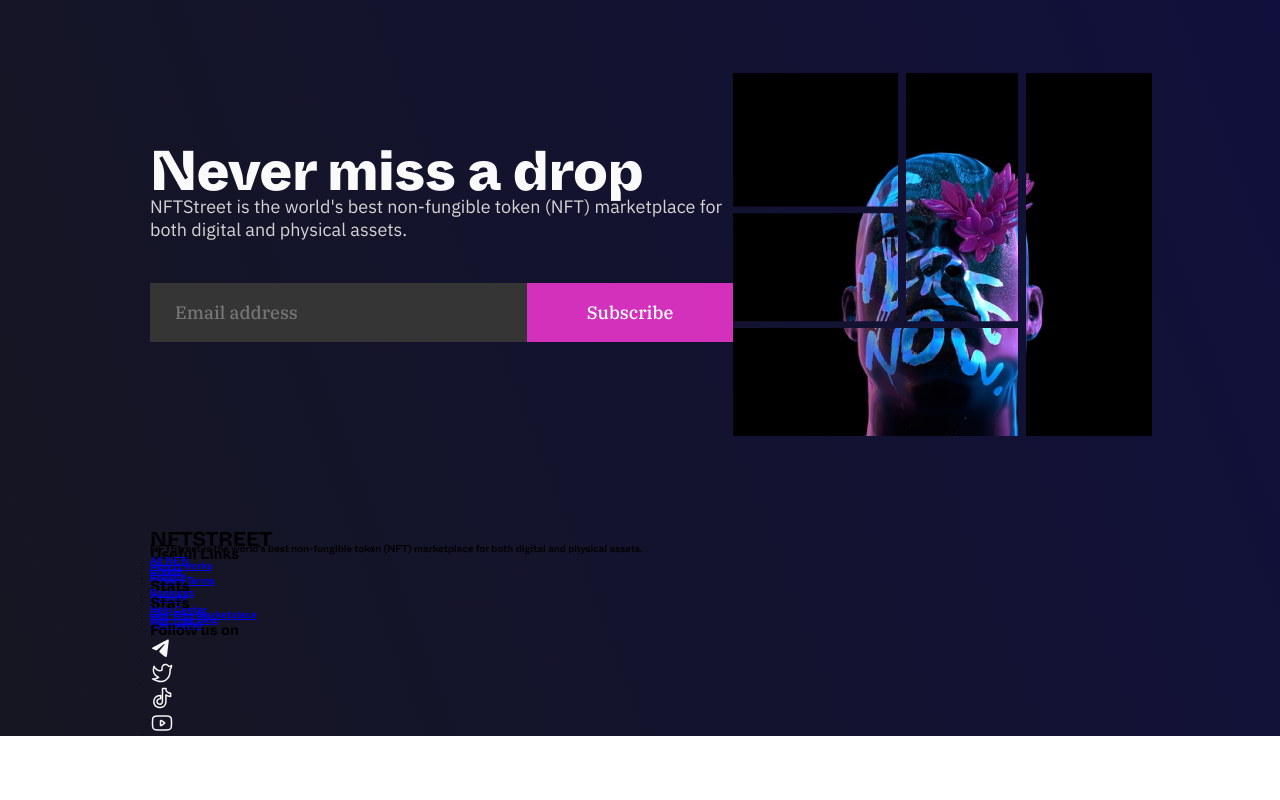
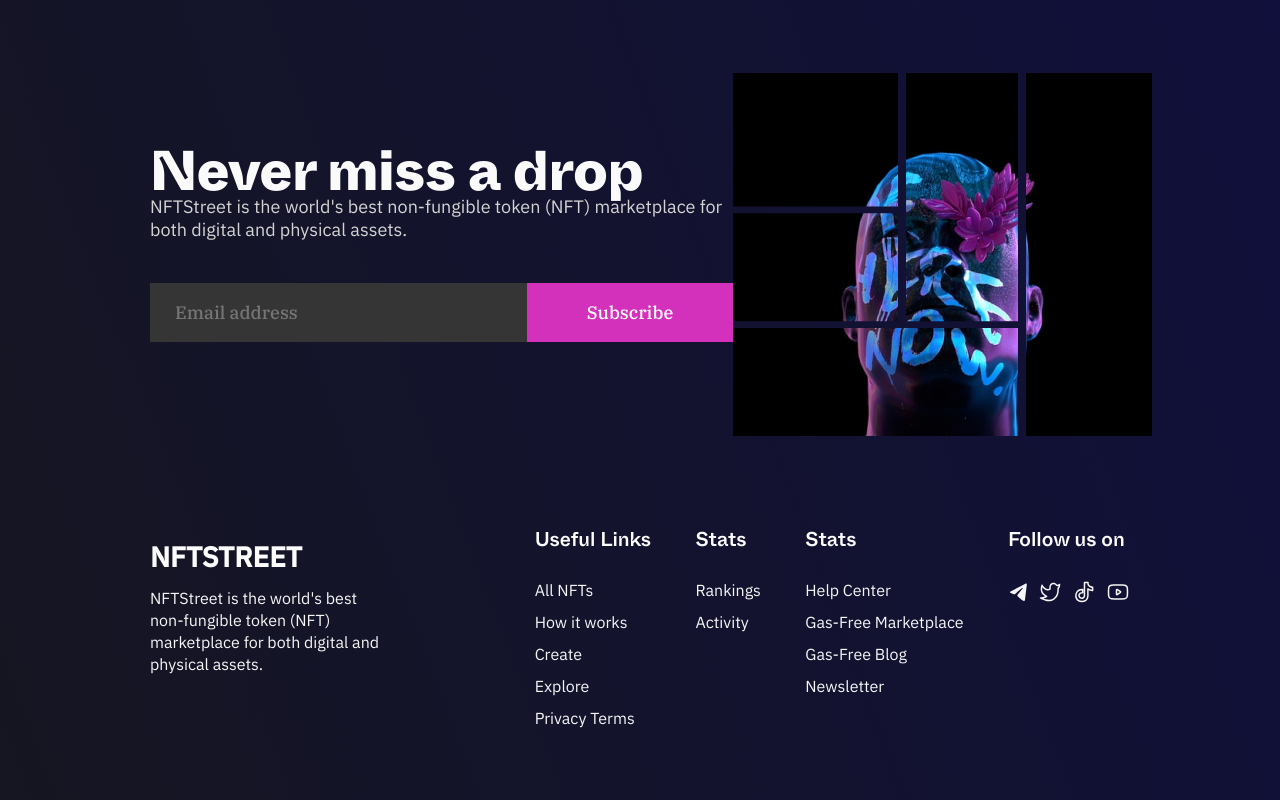
Before and after one commit to Murzuq/NFTStreet, a website: page index.html in a window 1280 px wide. Shown: the part 2698-3498 px from the top of the page. Before the commit the page ends 3434 px from the top, so only its background shows below. Drawn offline with Linux system fonts and the light colour scheme.

Commit message:
Finished Footer

```diff
--- a/index.html
+++ b/index.html
@@ -591,7 +591,7 @@
               <li><a href="#">Activity</a></li>
             </ul>
           </div>
-          <div class="footer__content_resources">
+          <div class="footer__content_resource">
             <h2>Stats</h2>
             <ul>
               <li><a href="#">Help Center</a></li>
@@ -602,7 +602,7 @@
           </div>
           <div class="footer__content_social">
             <h2>Follow us on</h2>
-            <ul>
+            <ul class="footer__content_img">
               <li>
                 <a href="#"
                   ><img src="img/icon-telegram.svg" alt="Telegram"
--- a/sass/_components.scss
+++ b/sass/_components.scss
@@ -402,3 +402,89 @@
     }
   }
 }
+
+.footer {
+  &__content {
+    display: flex;
+    gap: 14.2rem;
+    flex: 0 0 100%;
+
+    &_text {
+      font-family: $font-family-sub-1;
+      width: 28.9rem;
+      h1 {
+        font-style: normal;
+        font-weight: 700;
+        font-size: 2.8rem;
+        color: #fcfcfc;
+        margin-bottom: 1.2rem;
+      }
+      p {
+        font-style: normal;
+        font-weight: 400;
+        font-size: 1.6rem;
+        line-height: 2.2rem;
+        color: #f6f6f6;
+      }
+    }
+
+    &_navigations {
+      display: flex;
+      justify-content: space-between;
+      width: 70.9rem;
+    }
+
+    &_link,
+    &_stat,
+    &_resource {
+      h2 {
+        font-style: normal;
+        font-weight: 500;
+        font-size: 2rem;
+        color: #fcfcfc;
+        margin-bottom: 3.2rem;
+      }
+
+      ul {
+        li {
+          list-style: none;
+          &:not(:first-child) {
+            margin-top: 1.2rem;
+          }
+
+          a:link,
+          a:visited {
+            font-family: $font-family-sub-1;
+            font-style: normal;
+            font-weight: 400;
+            font-size: 1.6rem;
+            text-decoration: none;
+            color: #f6f6f6;
+          }
+        }
+      }
+    }
+
+    &_social {
+      h2 {
+        font-style: normal;
+        font-weight: 500;
+        font-size: 2rem;
+        color: #fcfcfc;
+        margin-bottom: 3.2rem;
+      }
+      ul {
+        display: flex;
+        justify-content: space-between;
+        align-items: center;
+        li {
+          list-style: none;
+
+          &:not(:last-child) {
+            margin-right: 1rem;
+          }
+        }
+      }
+    }
+  }
+}
--- a/sass/_layout.scss
+++ b/sass/_layout.scss
@@ -26,5 +26,5 @@
 }
 
 .footer {
-  margin: 0 15rem;
+  margin: 8.3rem 15rem 7.2rem 15rem;
 }
```
Also changed, not shown: css/style.css.
